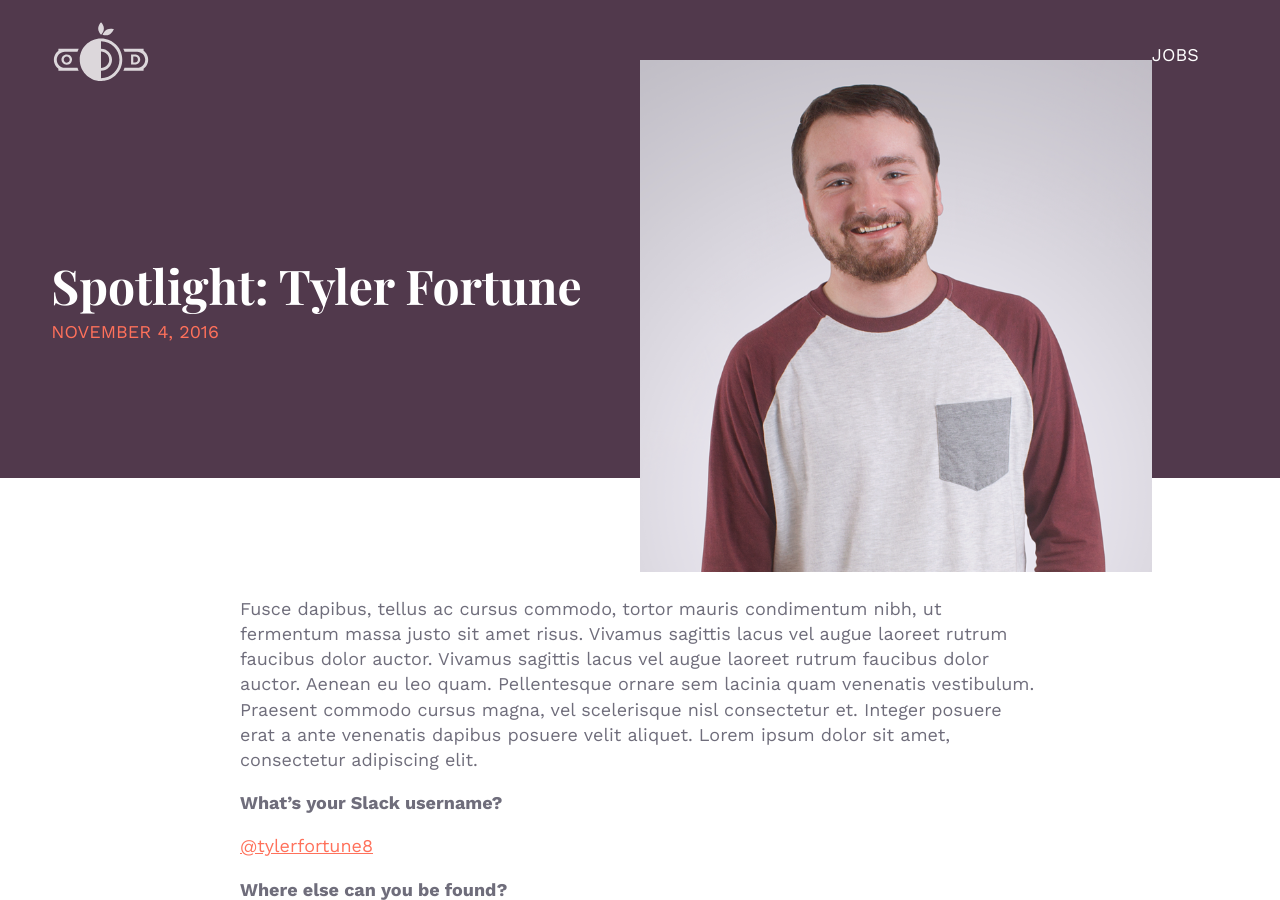
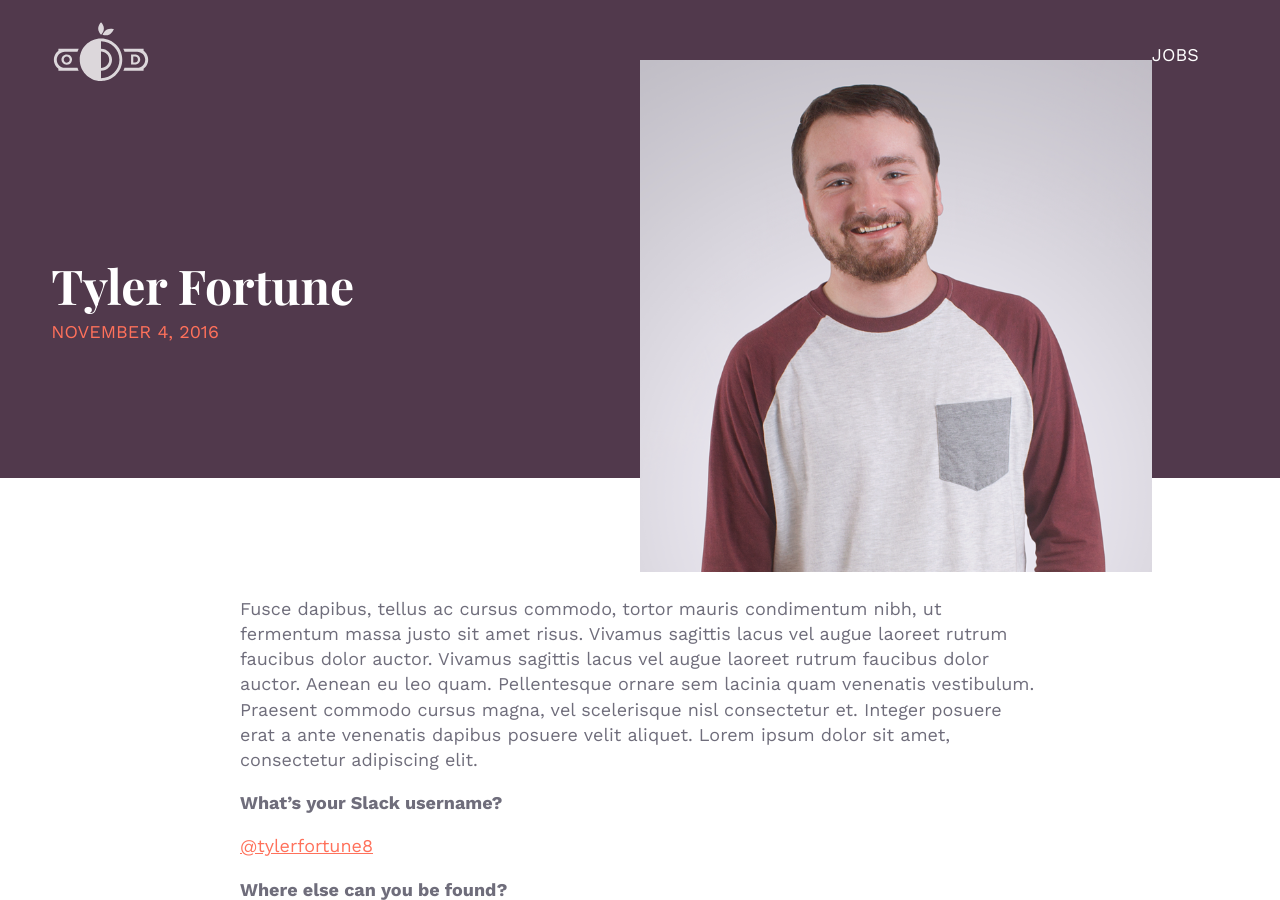
Before and after one commit to whosdustin/orlando-designers, a Jekyll site: the page built from _posts/2016-11-04-tyler-fortune.markdown, in a window 1280 px wide and 900 px high. Built offline with Jekyll 4.4.1, drawn with Linux system fonts in a browser that asks for light colours; comment, search, counter and statistics services are not loaded.

Commit message:
Updated Tyler Fortune

```diff
--- a/_posts/2016-11-04-tyler-fortune.markdown
+++ b/_posts/2016-11-04-tyler-fortune.markdown
@@ -2,7 +2,7 @@
 title: Tyler Fortune
 date: 2016-11-04 19:29:00 -04:00
 categories:
-- spotlight
+- Stories
 image: "/uploads/TklrC0MR.png"
 author: Dustin Delatore
 layout: posts-2
```
